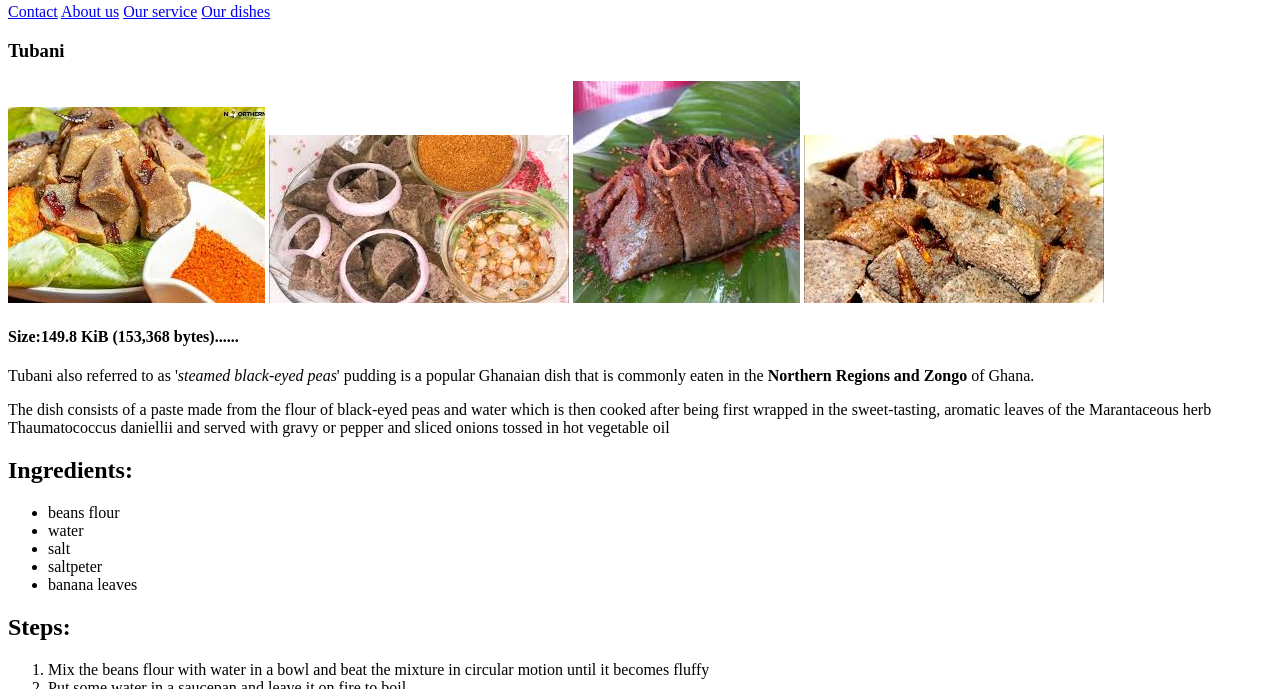
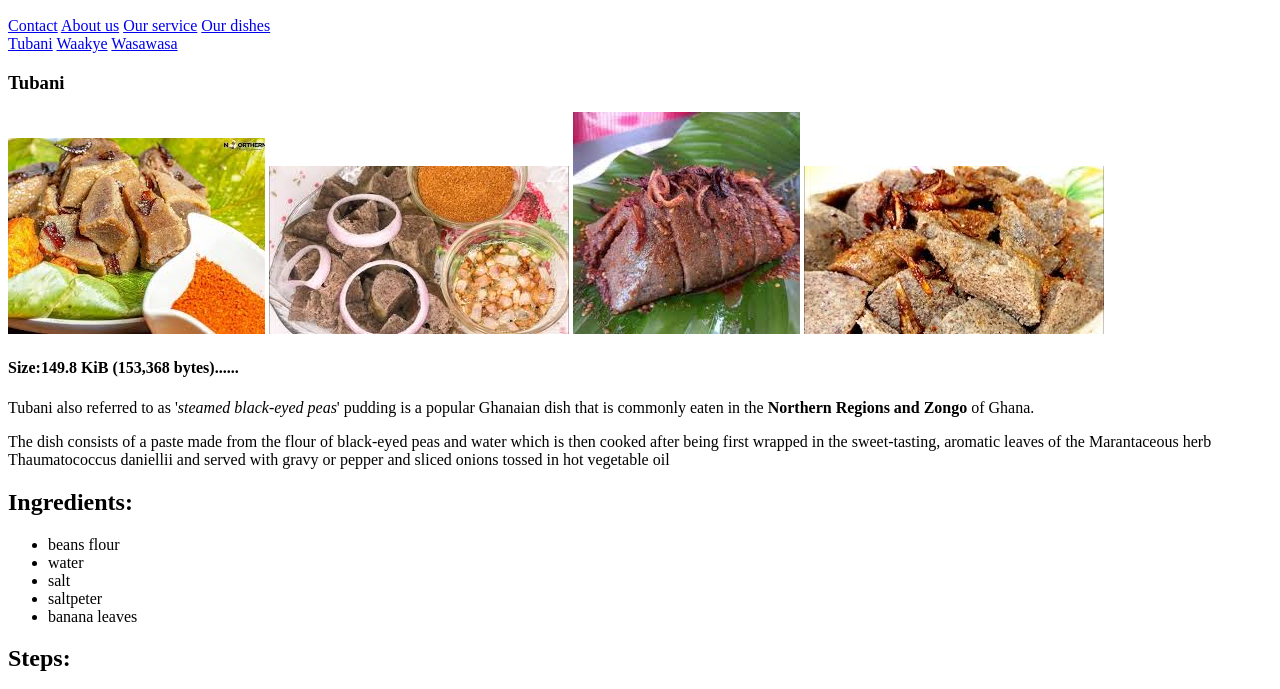
Before and after one commit to Yussifgh/odin-recipe, a plain HTML site: page index.html in a window 1280 px wide. Shown: the part 110-799 px from the top of the page. Drawn offline with Linux system fonts and the light colour scheme.

Commit message:
Add files via upload

```diff
--- a/index.html
+++ b/index.html
@@ -1,5 +1,4 @@
-
-<div><!DOCTYPE html>
+<!DOCTYPE html>
     <html lang="en">
         <head>
            <meta charset="utf-8">
@@ -16,6 +15,14 @@
             <a href="about.html">About us</a>
             <a href="service.html">Our service</a>
             <a href="dishes.html">Our dishes</a>
+        </nav>
+        <a href="tubani.html">Tubani</a>
+        <a href="waakye.html">Waakye</a>
+        <a href="wasawasa.html">Wasawasa</a>
+
+        <nav>
+
+
         </nav>
 
        <h3>Tubani</h3>
```
